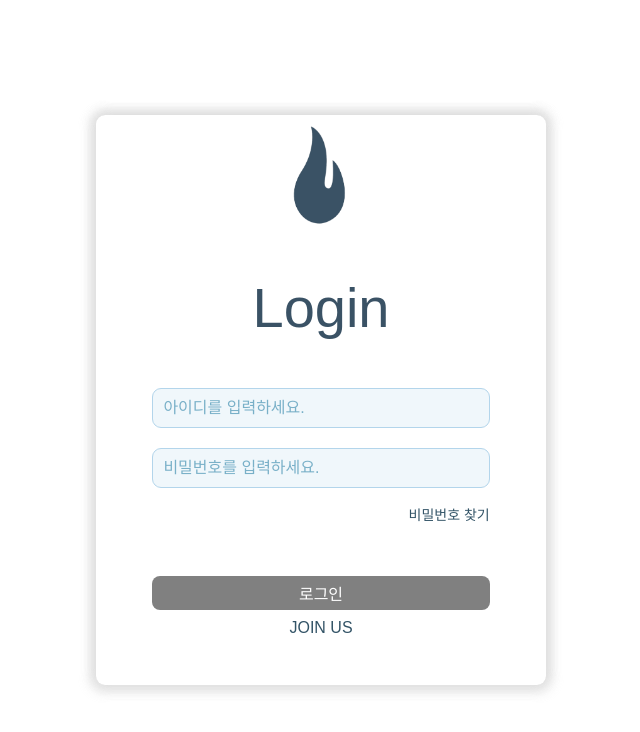
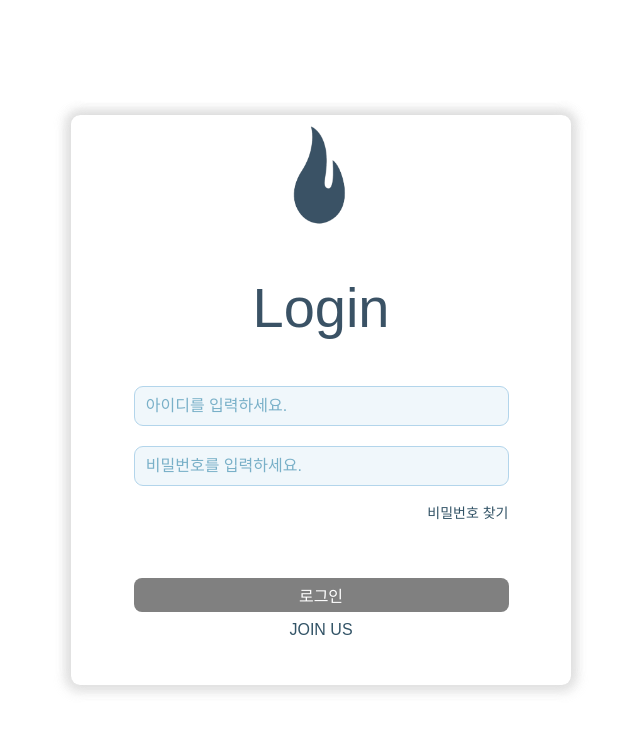
Before and after one commit to seongyu-Kim/careernote_front, a React (Create React App) app: page /login in a window 1280 px wide. Shown: the top 732 px of the page, without its empty margins (319-959 px from the left). Built offline with nearby package versions, Linux system fonts and the light colour scheme; no server answers; the HTML template or start-up script is replaced by a standard one.

Commit message:
:lipstick: 박스 넓이 수정

```diff
--- a/src/styles/Authentication/Authentication.styled.ts
+++ b/src/styles/Authentication/Authentication.styled.ts
@@ -56,7 +56,7 @@ export const Container = styled.div<Props>`
 `;
 
 export const Field = styled.div<Props>`
-  width: 450px;
+  width: 500px;
   height: 100%;
   display: flex;
   flex-direction: column;
```
